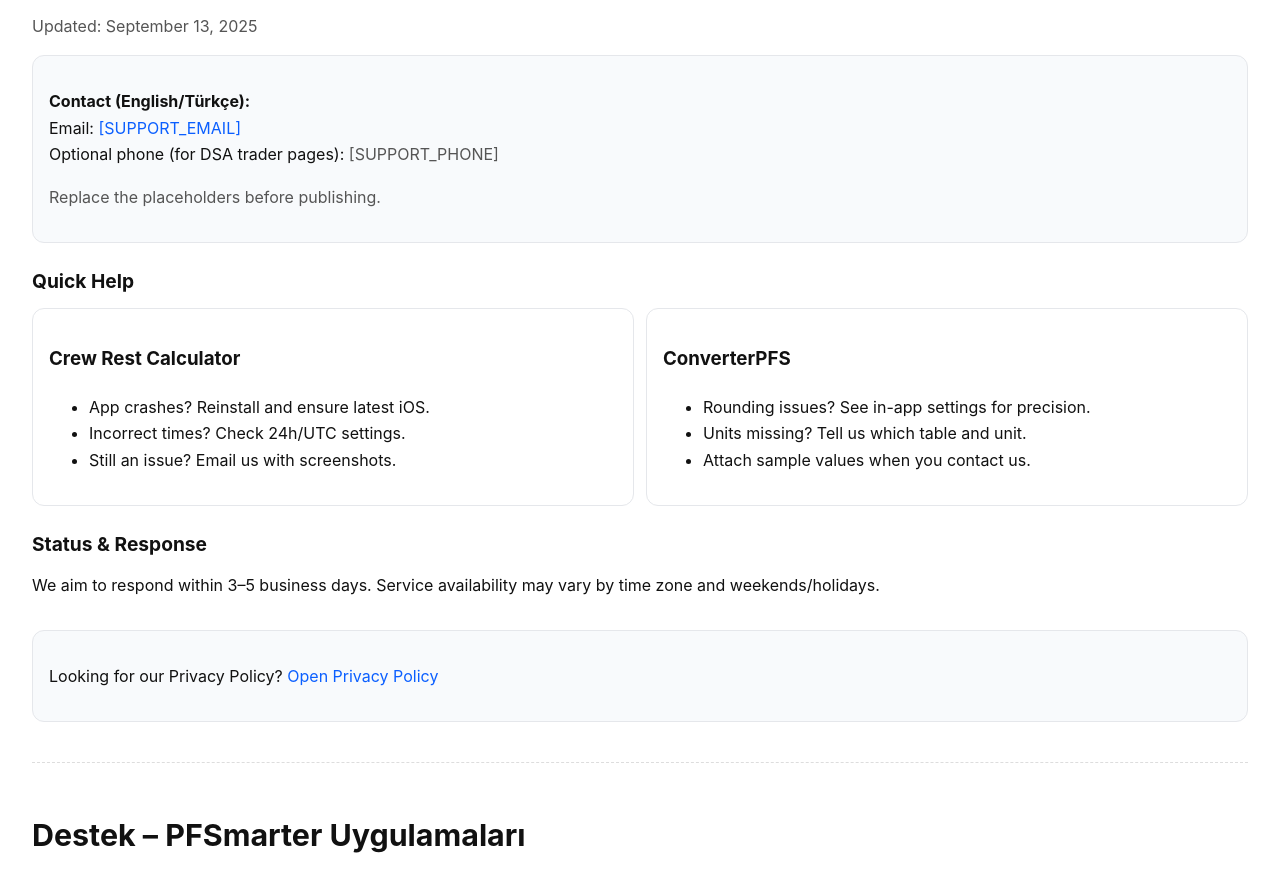
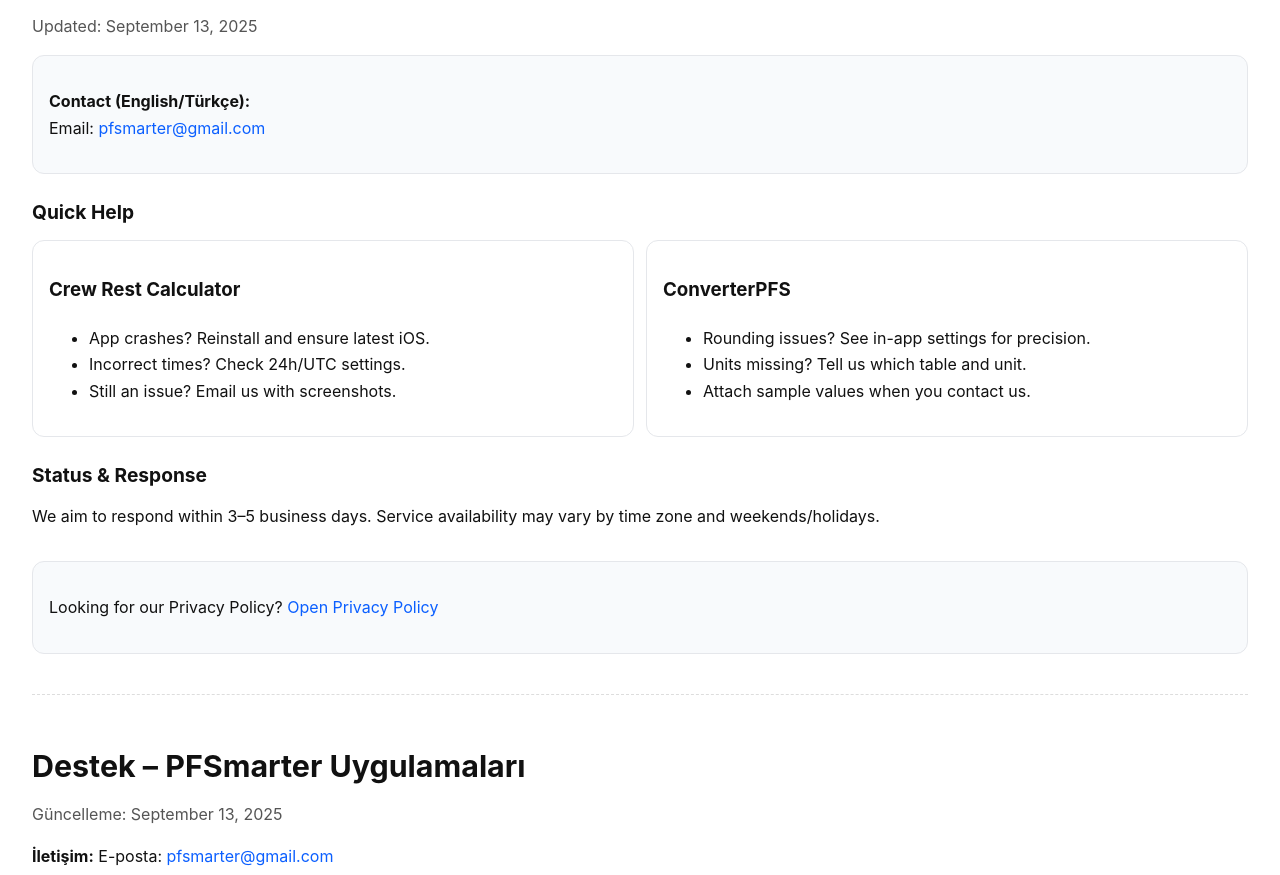
Before and after one commit to pfsmarter/support, a plain HTML site: page index.html in a window 1280 px wide. Shown: the part 73-948 px from the top of the page. Drawn offline with Linux system fonts and the light colour scheme.

Commit message:
Update index.html

```diff
--- a/index.html
+++ b/index.html
@@ -26,9 +26,9 @@
 
 <section class="box">
   <p><strong>Contact (English/Türkçe):</strong><br>
-  Email: <a href="mailto:[SUPPORT_EMAIL]">[SUPPORT_EMAIL]</a><br>
-  Optional phone (for DSA trader pages): <span class="muted">[SUPPORT_PHONE]</span></p>
-  <p class="muted">Replace the placeholders before publishing.</p>
+  Email: <a href="mailto:[SUPPORT_EMAIL]">pfsmarter@gmail.com</a><br>
+
+
 </section>
 
 <h2>Quick Help</h2>
@@ -61,7 +61,7 @@
 <div class="lang" style="margin-top:2.5rem; padding-top:2rem; border-top:1px dashed #ddd;">
   <h1>Destek – PFSmarter Uygulamaları</h1>
   <p class="muted">Güncelleme: September 13, 2025</p>
-  <p><strong>İletişim:</strong> E-posta: <a href="mailto:[SUPPORT_EMAIL]">[SUPPORT_EMAIL]</a> — Telefon (opsiyonel): <span class="muted">[SUPPORT_PHONE]</span></p>
+  <p><strong>İletişim:</strong> E-posta: <a href="mailto:[SUPPORT_EMAIL]">pfsmarter@gmail.com</a>
   <h2>Hızlı Yardım</h2>
   <ul>
     <li>Uygulama çöküyor mu? iOS’i güncelleyin ve yeniden kurun.</li>
```
